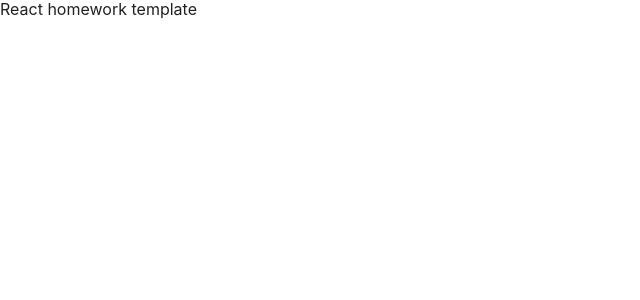
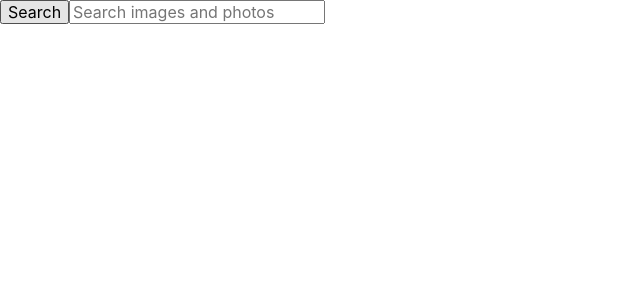
Before and after one commit to KRB-U/goit-react-hw-03-image-finder, a React (Create React App) app: page / in a window 1280 px wide. Shown: the top 300 px of the page, without its empty margins (0-640 px from the left). Built offline with nearby package versions, Linux system fonts and the light colour scheme.

Commit message:
components

```diff
--- a/package.json
+++ b/package.json
@@ -10,6 +10,7 @@
     "modern-normalize": "^2.0.0",
     "react": "^18.1.0",
     "react-dom": "^18.1.0",
+    "react-loader-spinner": "^5.4.5",
     "react-modal": "^3.16.1",
     "react-scripts": "5.0.1",
     "styled-components": "^6.0.8",
--- a/src/components/App.jsx
+++ b/src/components/App.jsx
@@ -1,3 +1,10 @@
+import { Searchbar } from './Searchbar/Searchbar';
+
 export const App = () => {
-  return <div>React homework template</div>;
+  return (
+    <div>
+      {/* Компонент приймає один проп onSubmit – функцію для передачі значення інпута під час сабміту форми */}
+      <Searchbar onSubmit={{}}></Searchbar>
+    </div>
+  );
 };
--- /dev/null
+++ b/src/components/ImageGallery/ImageGallery.jsx
@@ -0,0 +1,3 @@
+export const ImageGallery = () => {
+  return <ul class="gallery">{/* Набір <li> із зображеннями  */}</ul>;
+};
--- /dev/null
+++ b/src/components/Searchbar/Searchbar.jsx
@@ -0,0 +1,19 @@
+export const Searchbar = ({ onSubmit }) => {
+  return (
+    <header class="searchbar">
+      <form class="form">
+        <button type="submit" class="button">
+          <span class="button-label">Search</span>
+        </button>
+
+        <input
+          class="input"
+          type="text"
+          autocomplete="off"
+          autofocus
+          placeholder="Search images and photos"
+        />
+      </form>
+    </header>
+  );
+};
```
Also changed, not shown: src/components/ImageGalleryItem/ImageGalleryItem.jsx (added, +7 -0 lines), src/components/Modal/Modal.jsx (added, +9 -0 lines), src/components/Button/Button.jsx (added), src/components/Searchbar/Searchbar.styled.js (added), 1 other file (tests, documents, lock files or other folders).
